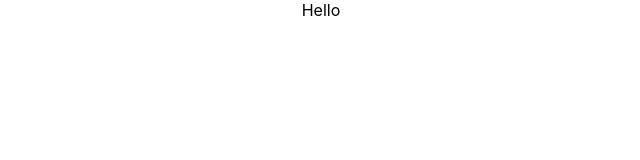
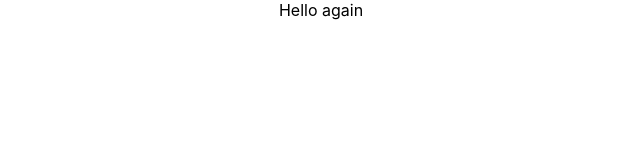
Before and after one commit to Potluck-planner-bw/frontend, a React (Create React App) app in the folder potluck-planner/: page / in a window 1280 px wide. Shown: the top 160 px of the page, without its empty margins (319-959 px from the left). Built offline with nearby package versions, Linux system fonts and the light colour scheme.

Commit message:
deleted dashboard feature branch, however still want to work on it

```diff
--- a/potluck-planner/src/components/Dashboard.js
+++ b/potluck-planner/src/components/Dashboard.js
@@ -4,7 +4,7 @@ import axios from 'axios'
 const Dashboard = props => {
     return (
         <div>
-        Hello
+        Hello again
         </div>
     )
 }
```
